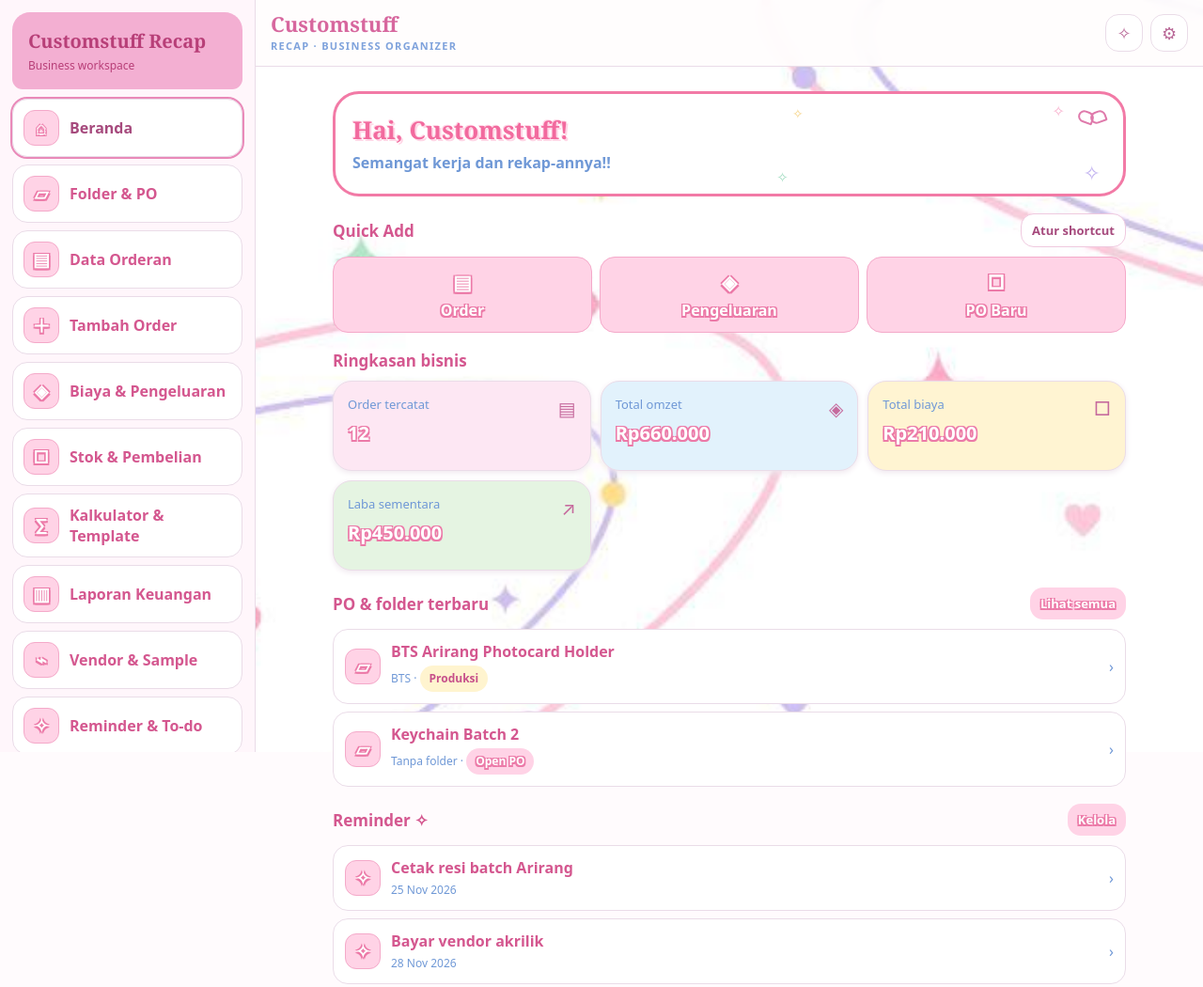
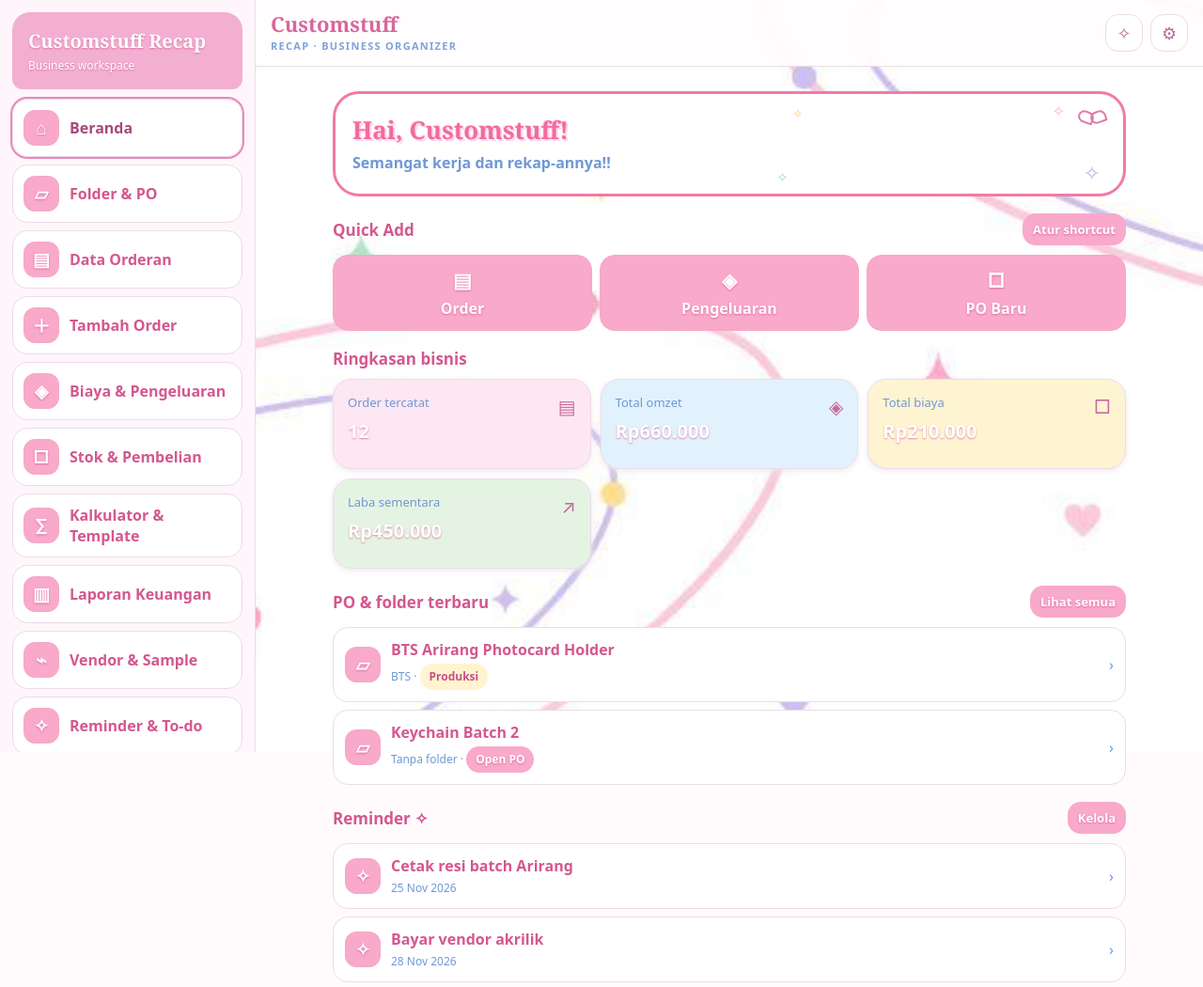
Before and after one commit to customstuffideas/customstuff-recap-, a plain HTML site: page preview.html in a window 1280 px wide. Shown: the whole page at 94% size. Drawn offline with Linux system fonts and the light colour scheme.

Commit message:
Update preview.html

```diff
--- a/preview.html
+++ b/preview.html
@@ -1,5 +1,5 @@
 <!DOCTYPE html><html lang="id"><head><meta charset="UTF-8"><meta name="viewport" content="width=device-width,initial-scale=1,viewport-fit=cover"><title>Preview Customstuff Recap</title><style>
-:root{--pink:#f3afd2;--pinkdeep:#d7679e;--pinksoft:#fff0f7;--blue:#e1f1fc;--green:#e5f4e1;--yellow:#fff4cf;--lav:#eee5fa;--peach:#ffeadc;--ink:#d4578f;--muted:#6f98d6;--line:#eadce8;--bg:#fffbfd;--ol:#ec7aa8;--chip:#ffd3e6}
+:root{--pink:#f3afd2;--pinkdeep:#d7679e;--pinksoft:#fff0f7;--blue:#e1f1fc;--green:#e5f4e1;--yellow:#fff4cf;--lav:#eee5fa;--peach:#ffeadc;--ink:#d4578f;--muted:#6f98d6;--line:#eadce8;--bg:#fffbfd;--ts:0 1px 2px rgba(200,70,130,.6);--chip:#f9a9ca}
 *{box-sizing:border-box}body{margin:0;background:var(--bg);color:var(--ink);font-family:system-ui,-apple-system,Segoe UI,sans-serif}
 body::before{content:"";position:fixed;inset:0;z-index:-1;background:var(--bg) url(IMG_20261119_142508_228.jpg) center top/cover no-repeat}
 button,input,select,textarea{font:inherit}button{cursor:pointer;border:0;color:inherit}
@@ -13,16 +13,16 @@ button,input,select,textarea{font:inherit}button{cursor:pointer;border:0;color:i
 .orn{position:absolute;font-style:normal;line-height:1;pointer-events:none;opacity:.85}.o1{top:10px;right:62px;font-size:16px;color:#f7a1c4}.o2{bottom:12px;right:24px;font-size:22px;color:#b9a8ee}.o3{bottom:10px;left:56%;font-size:15px;color:#8fd5b5}.o4{top:14px;left:58%;font-size:14px;color:#f3c96b}
 .bow{position:absolute;right:18px;top:18px;width:30px;height:22px}.bow:before,.bow:after{content:'';position:absolute;width:13px;height:9px;border:2px solid #df7aab;border-radius:9px 9px 2px 9px}.bow:before{left:0;transform:rotate(20deg)}.bow:after{right:0;transform:rotate(-20deg)}
 .sect{display:flex;align-items:center;justify-content:space-between;margin:18px 0 10px}.sect h3{margin:0;font-size:17px}
-.btn{background:var(--pinkdeep);color:#fff;padding:11px 14px;border-radius:14px;font-weight:700;box-shadow:0 3px 0 #c75b90}.btn.light{background:white;color:#a64a7d;border:1px solid #efc9df;box-shadow:none}.btn.soft{background:var(--chip);color:#fff;box-shadow:none;text-shadow:-1.5px -1.5px 0 var(--ol),1.5px -1.5px 0 var(--ol),-1.5px 1.5px 0 var(--ol),1.5px 1.5px 0 var(--ol),0 2px 0 var(--ol)}.btn.sm{font-size:13px;padding:8px 11px}
-.quick{display:grid;grid-template-columns:repeat(3,1fr);gap:8px}.quick button{background:var(--chip);border:1px solid #f4a9c9;border-radius:16px;padding:12px 8px;color:#fff;font-weight:800;text-shadow:-1.5px -1.5px 0 var(--ol),1.5px -1.5px 0 var(--ol),-1.5px 1.5px 0 var(--ol),1.5px 1.5px 0 var(--ol),0 2px 0 var(--ol)}.quick .icon{display:block;font-size:21px;color:#fff;margin-bottom:5px}
+.btn{background:var(--pinkdeep);color:#fff;padding:11px 14px;border-radius:14px;font-weight:700;box-shadow:0 3px 0 #c75b90}.btn.light{background:var(--chip);color:#fff;border:0;box-shadow:none;text-shadow:var(--ts)}.btn.soft{background:var(--chip);color:#fff;box-shadow:none;text-shadow:var(--ts)}.btn.sm{font-size:13px;padding:8px 11px}
+.quick{display:grid;grid-template-columns:repeat(3,1fr);gap:8px}.quick button{background:var(--chip);border:1px solid #f4a9c9;border-radius:16px;padding:12px 8px;color:#fff;font-weight:800;text-shadow:var(--ts)}.quick .icon{display:block;font-size:21px;color:#fff;margin-bottom:5px}
 .grid{display:grid;grid-template-columns:repeat(2,minmax(0,1fr));gap:10px}
-.stat{padding:15px;border:1px solid var(--line);border-radius:20px;background:white;min-height:96px;box-shadow:0 2px 6px #f0e8ef}.stat .label{font-size:13px;color:#6f98d6}.stat strong{display:block;font-size:20px;margin-top:8px;color:#fff;text-shadow:-1.5px -1.5px 0 var(--ol),1.5px -1.5px 0 var(--ol),-1.5px 1.5px 0 var(--ol),1.5px 1.5px 0 var(--ol),0 2px 0 var(--ol)}.stat .mark{float:right;color:#c66a9d;font-size:20px}
+.stat{padding:15px;border:1px solid var(--line);border-radius:20px;background:white;min-height:96px;box-shadow:0 2px 6px #f0e8ef}.stat .label{font-size:13px;color:#6f98d6}.stat strong{display:block;font-size:20px;margin-top:8px;color:#fff;text-shadow:var(--ts)}.stat .mark{float:right;color:#c66a9d;font-size:20px}
 .pink{background:#fde7f3}.blue{background:#e2f2fc}.green{background:#e5f4e2}.yellow{background:#fff4d2}.lav{background:#eee5fa}.peach{background:#ffeadc}
 .card{background:#fff;border:1px solid var(--line);border-radius:20px;padding:15px;margin:10px 0}
 .row{display:flex;align-items:center;gap:11px;padding:12px;border:1px solid var(--line);border-radius:16px;background:#fff;margin:8px 0;cursor:pointer}
-.iconbox{width:38px;height:38px;display:grid;place-items:center;background:var(--chip);border:1px solid #f4a9c9;border-radius:12px;color:#fff;font-weight:700;font-size:19px;flex-shrink:0;text-shadow:-1.5px -1.5px 0 var(--ol),1.5px -1.5px 0 var(--ol),-1.5px 1.5px 0 var(--ol),1.5px 1.5px 0 var(--ol),0 2px 0 var(--ol)}
+.iconbox{width:38px;height:38px;display:grid;place-items:center;background:var(--chip);border:1px solid #f4a9c9;border-radius:12px;color:#fff;font-weight:700;font-size:19px;flex-shrink:0;text-shadow:var(--ts)}
 .desc{font-size:12px;color:var(--muted);margin-top:4px;line-height:1.5}.tail{margin-left:auto;color:var(--muted);text-align:right}
-.status{display:inline-block;border-radius:30px;padding:5px 10px;font-size:12px;font-weight:700;background:var(--chip);color:#fff;text-shadow:-1.5px -1.5px 0 var(--ol),1.5px -1.5px 0 var(--ol),-1.5px 1.5px 0 var(--ol),1.5px 1.5px 0 var(--ol),0 2px 0 var(--ol)}.status.produksi,.status.dp{text-shadow:none;background:var(--yellow);color:#c7508a}.status.packing{text-shadow:none;background:var(--blue);color:#4f86c6}.status.pengiriman{text-shadow:none;background:var(--lav);color:#7a6bc9}.status.selesai,.status.lunas{text-shadow:none;background:var(--green);color:#c7508a}
+.status{display:inline-block;border-radius:30px;padding:5px 10px;font-size:12px;font-weight:700;background:var(--chip);color:#fff;text-shadow:var(--ts)}.status.produksi,.status.dp{text-shadow:none;background:var(--yellow);color:#c7508a}.status.packing{text-shadow:none;background:var(--blue);color:#4f86c6}.status.pengiriman{text-shadow:none;background:var(--lav);color:#7a6bc9}.status.selesai,.status.lunas{text-shadow:none;background:var(--green);color:#c7508a}
 .folder{border:1px solid var(--line);border-radius:17px;padding:13px;background:white;display:flex;align-items:center;gap:10px;margin:8px 0}.folder .foldermark{color:#bf6394;font-size:20px}.folder button{margin-left:auto}
 .pagehead{display:flex;align-items:center;gap:9px;margin:3px 0 15px}.pagehead h2{font-size:23px;margin:0}.back{background:var(--pinksoft);color:#a64a7d;border-radius:12px;padding:9px}
 .field{margin:12px 0}.field label{display:block;font-size:13px;color:#6f98d6;margin-bottom:5px}.field input,.field select,.field textarea{width:100%;border:1px solid #ead8e8;background:white;border-radius:13px;padding:12px;color:var(--ink)}.field textarea{min-height:75px}
@@ -34,7 +34,7 @@ button,input,select,textarea{font:inherit}button{cursor:pointer;border:0;color:i
 .bottom button{flex:1;background:none;color:#6f98d6;font-size:11px;padding:5px}.bottom .navicon{display:block;font-size:20px;margin-bottom:3px;color:#bc6295}.bottom button.active{color:#b8407f;font-weight:800}
 .shade{position:fixed;inset:0;z-index:40;background:#3b254455;display:none}
 .drawer{width:min(84vw,330px);height:100%;overflow:auto;background:#fff6fb;padding:13px;box-shadow:8px 0 30px #6c426622}
-.drawertop{background:var(--pink);color:#b83f78;padding:17px;border-radius:19px 19px 11px 11px;font:700 20px Georgia;margin-bottom:10px}.drawertop small{display:block;font:12px system-ui;margin-top:4px}
+.drawertop{background:var(--pink);color:#fff;text-shadow:var(--ts);padding:17px;border-radius:19px 19px 11px 11px;font:700 20px Georgia;margin-bottom:10px}.drawertop small{display:block;font:12px system-ui;margin-top:4px}
 .draweritem{width:100%;display:flex;align-items:center;gap:11px;padding:11px;border-radius:16px;background:white;border:1px solid var(--line);margin:8px 0;text-align:left;font-weight:700}.draweritem.active{outline:2px solid #e98ab9;color:#a64a7d}
 .modalshade{position:fixed;inset:0;z-index:50;background:#30223866;display:none;align-items:flex-end;justify-content:center}
 .modal{width:min(100%,520px);background:#fffafc;border-radius:24px 24px 0 0;padding:20px;max-height:88vh;overflow:auto}.modal h3{margin:0 0 12px}
```
